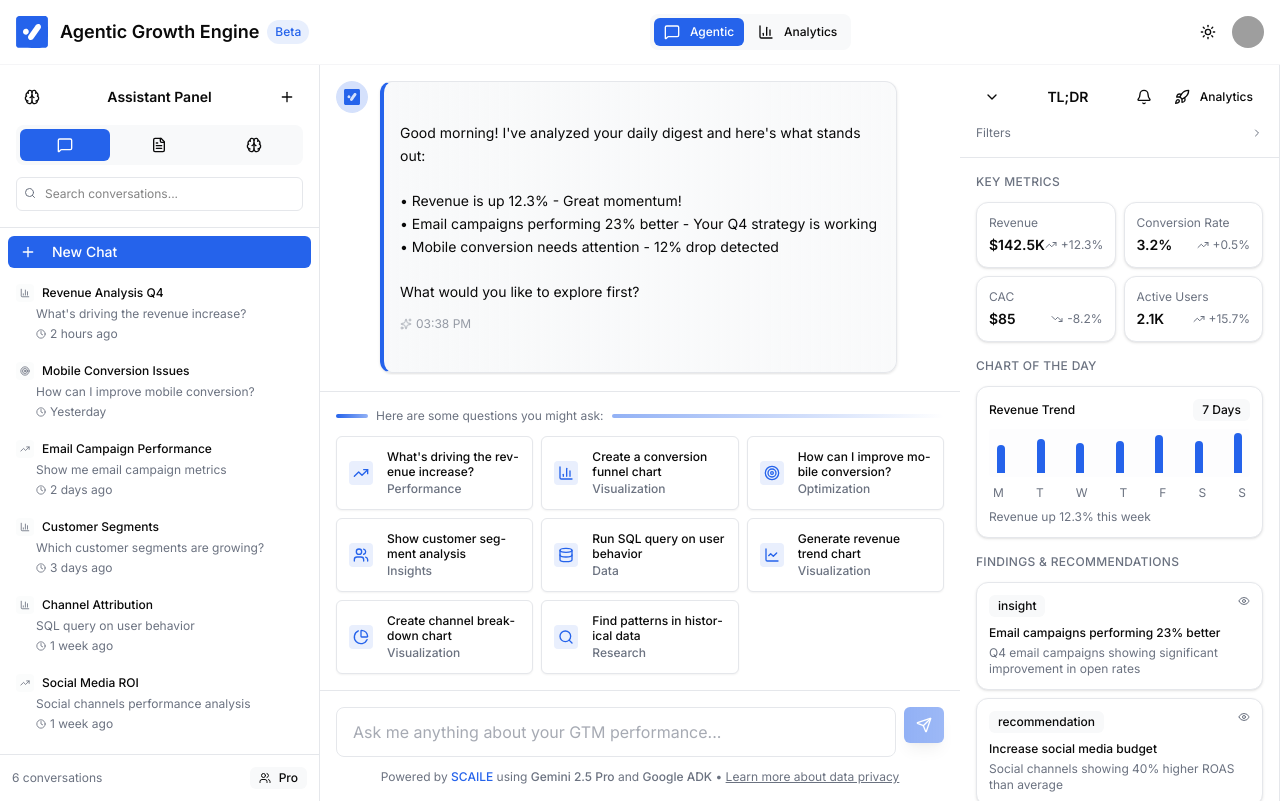
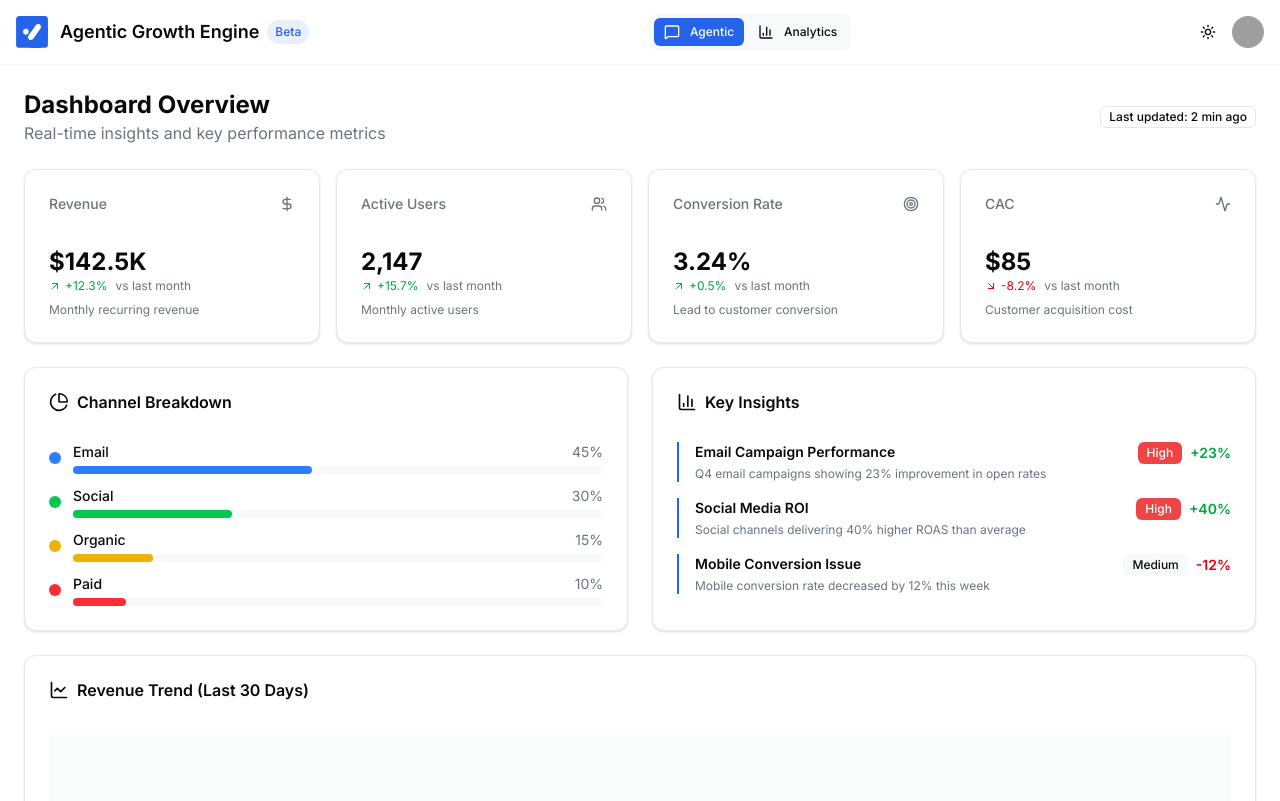
Before and after one commit to SCAILE-it/gtm-os, a Next.js app: page /digest in a window 1280 px wide. Built offline with nearby package versions, Linux system fonts and the light colour scheme; grey boxes are pictures that could not be loaded.

Commit message:
Fix navigation logic for connections and settings pages
- Fixed layout logic to properly show custom content for non-agentic pages
- Connections and settings pages now render correctly without sidebars
- Only agentic home page shows the three-panel layout

```diff
--- a/src/components/layout/agentic-layout.tsx
+++ b/src/components/layout/agentic-layout.tsx
@@ -15,6 +15,8 @@ interface AgenticLayoutProps {
 export function AgenticLayout({ children }: AgenticLayoutProps) {
   const pathname = usePathname();
   const isDashboardPage = pathname === "/dashboard";
+  const isAgenticPage = pathname === "/" || pathname === "/agentic";
+  const hasCustomContent = children !== undefined;
   const [leftSidebarExpanded, setLeftSidebarExpanded] = useState(true);
   const [rightSidebarExpanded, setRightSidebarExpanded] = useState(true);
   const [rightSidebarFullscreen, setRightSidebarFullscreen] = useState(false);
@@ -25,8 +27,8 @@ export function AgenticLayout({ children }: AgenticLayoutProps) {
       <AgenticHeader />
 
       <div className="flex h-[calc(100vh-4rem)]">
-        {isDashboardPage ? (
-          /* Dashboard View - Clean layout with optional agent */
+        {isDashboardPage || (hasCustomContent && !isAgenticPage) ? (
+          /* Dashboard/Settings/Connections View - Clean layout */
           <main className="flex-1 overflow-hidden">
             {children}
           </main>
```
